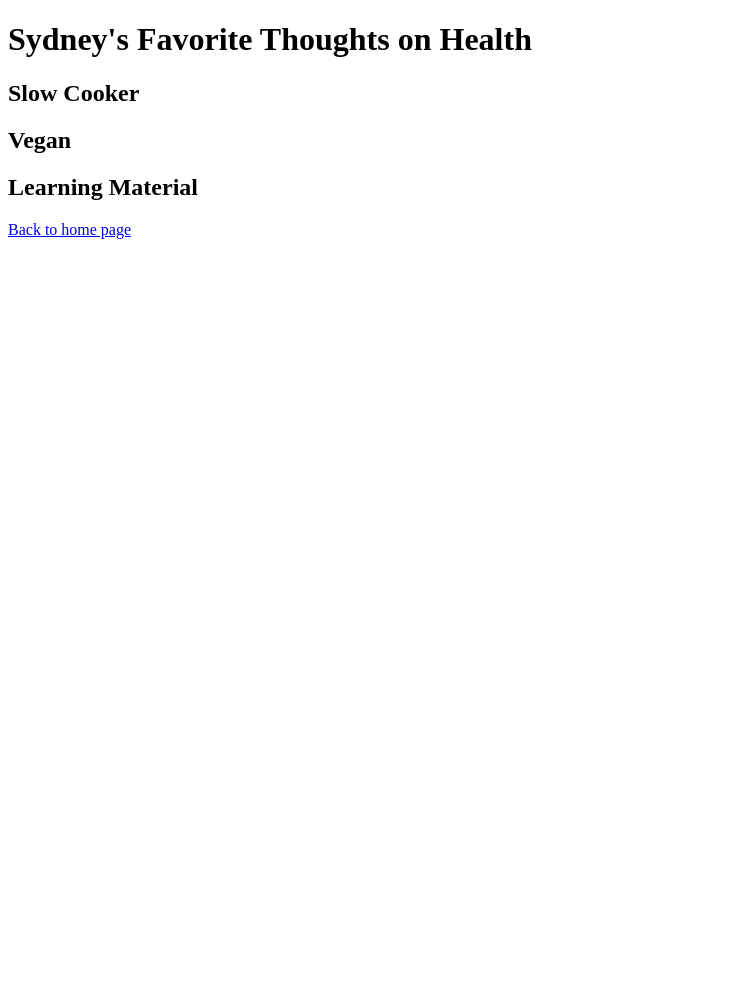
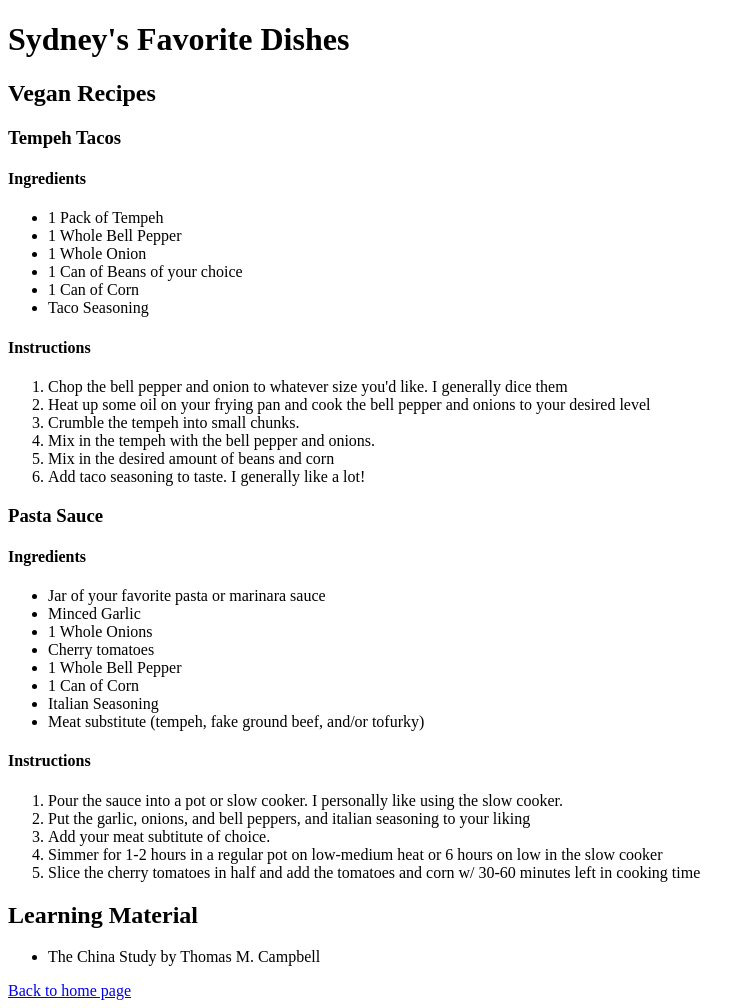
Before and after one commit to sydneyvlo/cs50w-p0, a plain HTML site: page html/health.html in a window 1280 px wide. Shown: the whole page, without its empty margins (0-755 px from the left). Before the commit the page ends 800 px from the top, so only its background shows below. Drawn offline with Linux system fonts and the light colour scheme.

Commit message:
Added content to each page.

```diff
--- a/html/health.html
+++ b/html/health.html
@@ -2,12 +2,59 @@
 <html>
     <head>
         <title>Health</title>
-        <h1>Sydney's Favorite Thoughts on Health</h1>
+        <h1>Sydney's Favorite Dishes</h1>
     </head>
     <body>
-        <h2>Slow Cooker</h2>
-        <h2>Vegan</h2>
+        <h2>Vegan Recipes</h2>
+        <div>
+        	<h3>Tempeh Tacos</h3>
+        	<h4>Ingredients</h4>
+        	<ul>
+        		<li>1 Pack of Tempeh</li>
+        		<li>1 Whole Bell Pepper</li>
+        		<li>1 Whole Onion</li>
+        		<li>1 Can of Beans of your choice</l1>
+        		<li>1 Can of Corn</li>
+        		<li>Taco Seasoning</li>
+        	</ul>
+        	<h4>Instructions</h4>
+        	<ol>
+        		<li>Chop the bell pepper and onion to whatever size you'd like. I generally dice them</li>
+        		<li>Heat up some oil on your frying pan and cook the bell pepper and onions to your desired level</li>
+        		<li>Crumble the tempeh into small chunks. </li>
+        		<li>Mix in the tempeh with the bell pepper and onions.</li>
+        		<li>Mix in the desired amount of beans and corn</li>
+        		<li>Add taco seasoning to taste. I generally like a lot!</li>
+        	</ol>
+        </div>
+
+        <div>
+        	<h3>Pasta Sauce</h3>
+        	<h4>Ingredients</h4>
+        	<ul>
+        		<li>Jar of your favorite pasta or marinara sauce</li>
+        		<li>Minced Garlic</li>
+        		<li>1 Whole Onions</li>
+        		<li>Cherry tomatoes</li>
+        		<li>1 Whole Bell Pepper</li>
+        		<li>1 Can of Corn</li>
+        		<li>Italian Seasoning</li>
+        		<li>Meat substitute (tempeh, fake ground beef, and/or tofurky)</li>
+        	</ul>
+        	<h4>Instructions</h4>
+        	<ol>
+        		<li>Pour the sauce into a pot or slow cooker. I personally like using the slow cooker.</li>
+        		<li>Put the garlic, onions, and bell peppers, and italian seasoning to your liking</li>
+        		<li>Add your meat subtitute of choice.</li>
+        		<li>Simmer for 1-2 hours in a regular pot on low-medium heat or 6 hours on low in the slow cooker</li>
+        		<li>Slice the cherry tomatoes in half and add the tomatoes and corn w/ 30-60 minutes left in cooking time</li>
+        	</ol>
+        </div>
+
         <h2>Learning Material</h2>
+        <ul>
+        	<li>The China Study by Thomas M. Campbell</li>
+        </ul>
 
         <a href="./index.html">Back to home page</a>
     </body>
```
Also changed, not shown: html/indiehacker.html (+19 -3 lines), html/sport.html (+16 -2 lines), html/technology.html (+11 -0 lines).
